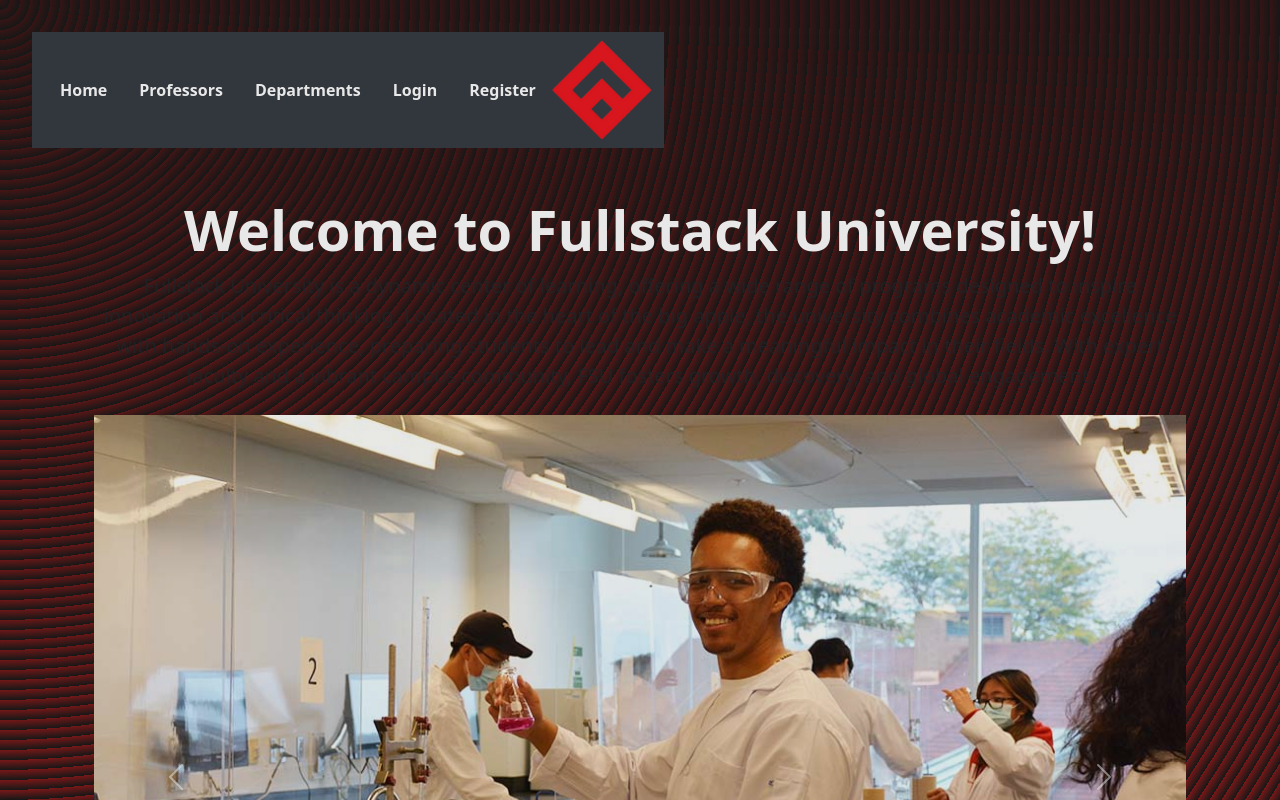
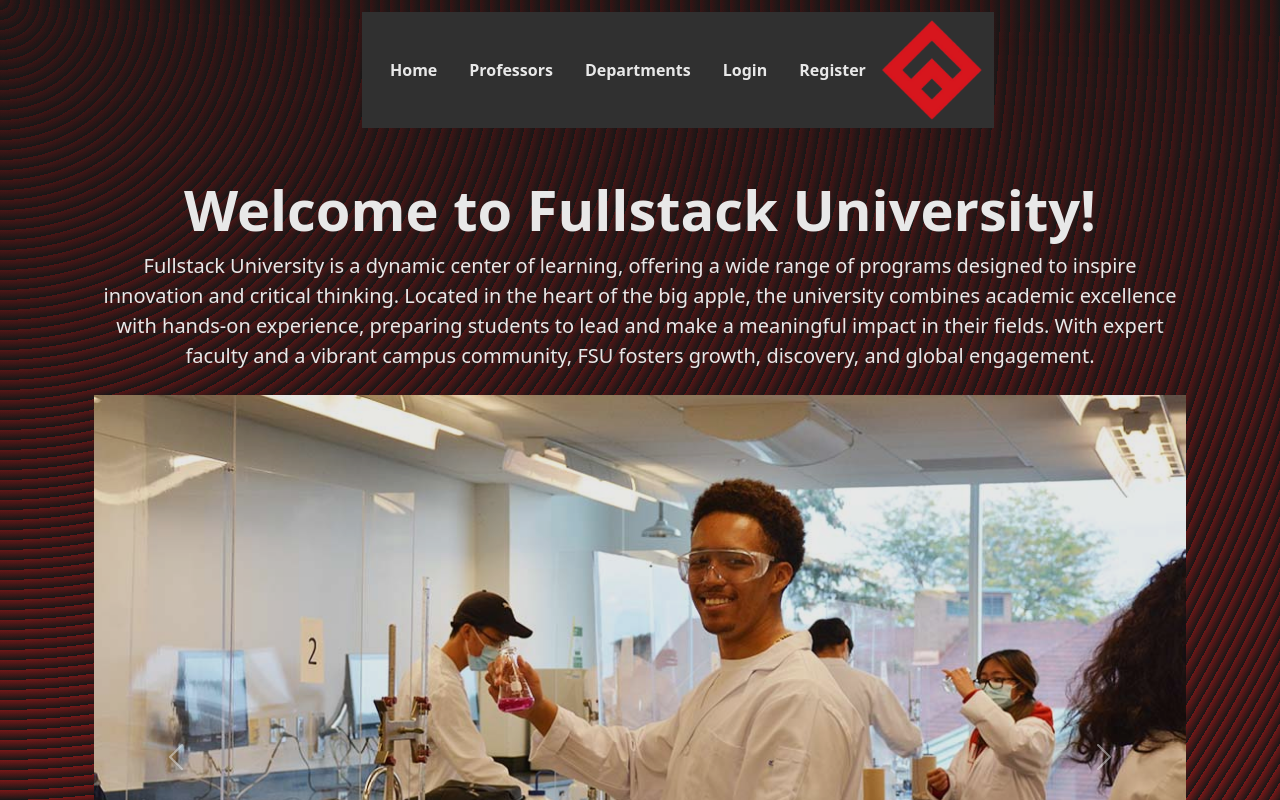
Before and after one commit to ColeWhitehurst/fsa-client, a React (Vite) app in the folder fsa-university/: page / in a window 1280 px wide. Shown: the top 800 px of the page. Built offline with nearby package versions, Linux system fonts and the light colour scheme.

Commit message:
fixed navbar and added update route

```diff
--- a/fsa-university/src/components/Home.jsx
+++ b/fsa-university/src/components/Home.jsx
@@ -6,7 +6,7 @@
     <div className="container mt-5">
       <div className="text-center mb-4">
         <h1 className="display-4 fw-bold">Welcome to Fullstack University!</h1>
-        <p className="lead text-muted">
+        <p className="lead text-white">
           Fullstack University is a dynamic center of learning, offering a wide range of programs designed to inspire innovation and critical thinking. Located in the heart of the big apple, the university combines academic excellence with hands-on experience, preparing students to lead and make a meaningful impact in their fields. With expert faculty and a vibrant campus community, FSU fosters growth, discovery, and global engagement.
         </p>
       </div>
--- a/fsa-university/src/components/Navbar.jsx
+++ b/fsa-university/src/components/Navbar.jsx
@@ -23,6 +23,7 @@
               <Link to="/" className="nav-link text-white">Home</Link>
               <Link to="/professors" className="nav-link text-white">Professors</Link>
               <Link to="/departments" className="nav-link text-white">Departments</Link>
+              <Link to="/updates" className="nav-link text-white">Update</Link>
               <Link
                 to="/"
                 className="nav-link text-white"
--- a/fsa-university/src/index.css
+++ b/fsa-university/src/index.css
@@ -24,7 +24,9 @@
 
 /* ===== NAV BAR ===== */
 .navbar {
-  background-color: #343a40 !important;
+  background-color: #333 !important;
+  margin-left: 330px;
+  margin-top: -20px
 }
 
 .nav-link {
```
